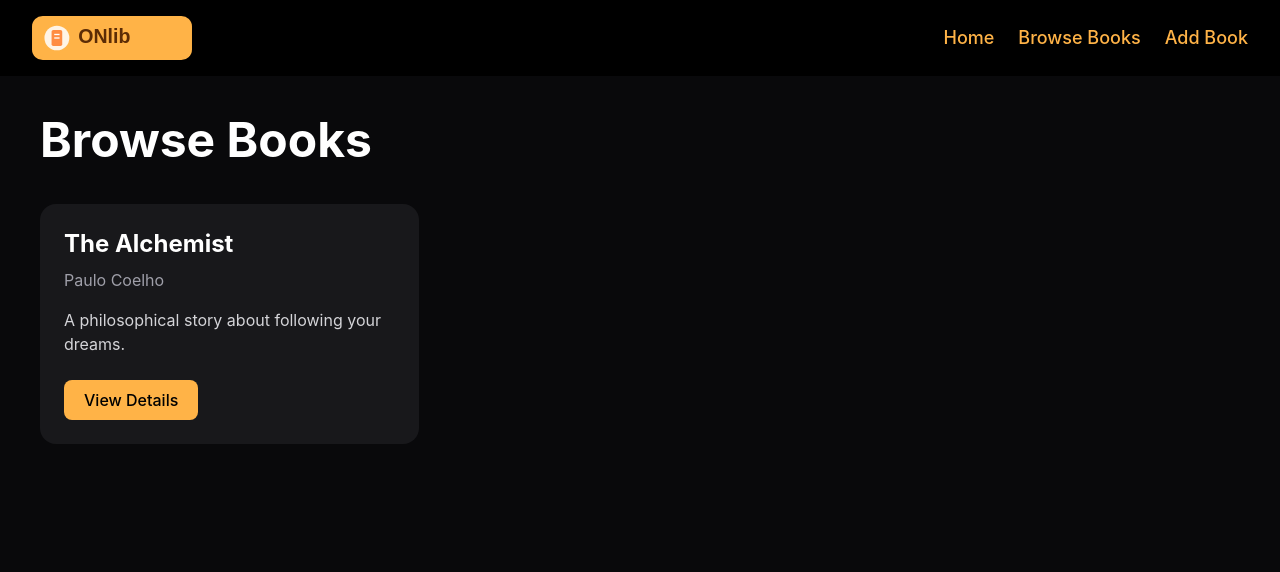
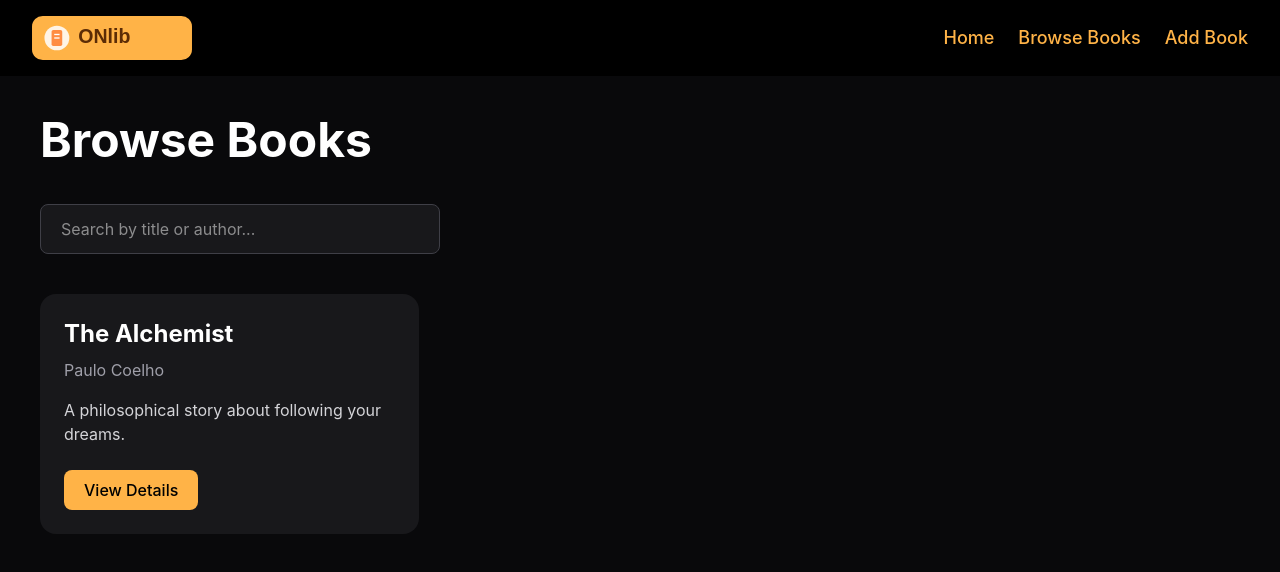
Before and after one commit to mayankrawat45/Online-library-Management, a React (Vite) app: page /books/Fiction in a window 1280 px wide. Shown: the top 572 px of the page. Built offline with nearby package versions, Linux system fonts and the light colour scheme.

Commit message:
Add search functionality with category filtering

```diff
--- a/src/pages/BrowseBooks.jsx
+++ b/src/pages/BrowseBooks.jsx
@@ -1,18 +1,37 @@
 import books from "../data/books"
 import BookCard from "../components/BookCard"
 import { useParams } from "react-router-dom"
+import { useState } from "react"
 
 function BrowseBooks() {
-  const { category } = useParams()
-  const filteredBooks=category ? books.filter((book)=> book.category===category):book
+  const { category } = useParams();
+  const [searchTerm, setSearchTerm] = useState("")
+  const filteredBooks = books.filter((book) => {
+  const matchesCategory = category
+    ? book.category === category
+    : true
+
+  const matchesSearch =
+    book.title.toLowerCase().includes(searchTerm.toLowerCase()) ||
+    book.author.toLowerCase().includes(searchTerm.toLowerCase())
+
+  return matchesCategory && matchesSearch
+})
   return (
     <section className="min-h-screen bg-zinc-950 text-white p-10">
       <h1 className="text-5xl font-bold mb-10">
         Browse Books
       </h1>
+      <input
+        type="text"
+        placeholder="Search by title or author..."
+        value={searchTerm}
+        onChange={(e) => setSearchTerm(e.target.value)}
+        className="w-full md:w-[400px] px-5 py-3 rounded-lg bg-zinc-900 border border-zinc-700 outline-none mb-10"
+      />
       <div className="grid grid-cols-1 md:grid-cols-2 lg:grid-cols-3 gap-8">
         {
-          filteredBooks.map((book)=>(
+          filteredBooks.map((book) => (
             <BookCard
               key={book.id}
               title={book.title}
```
